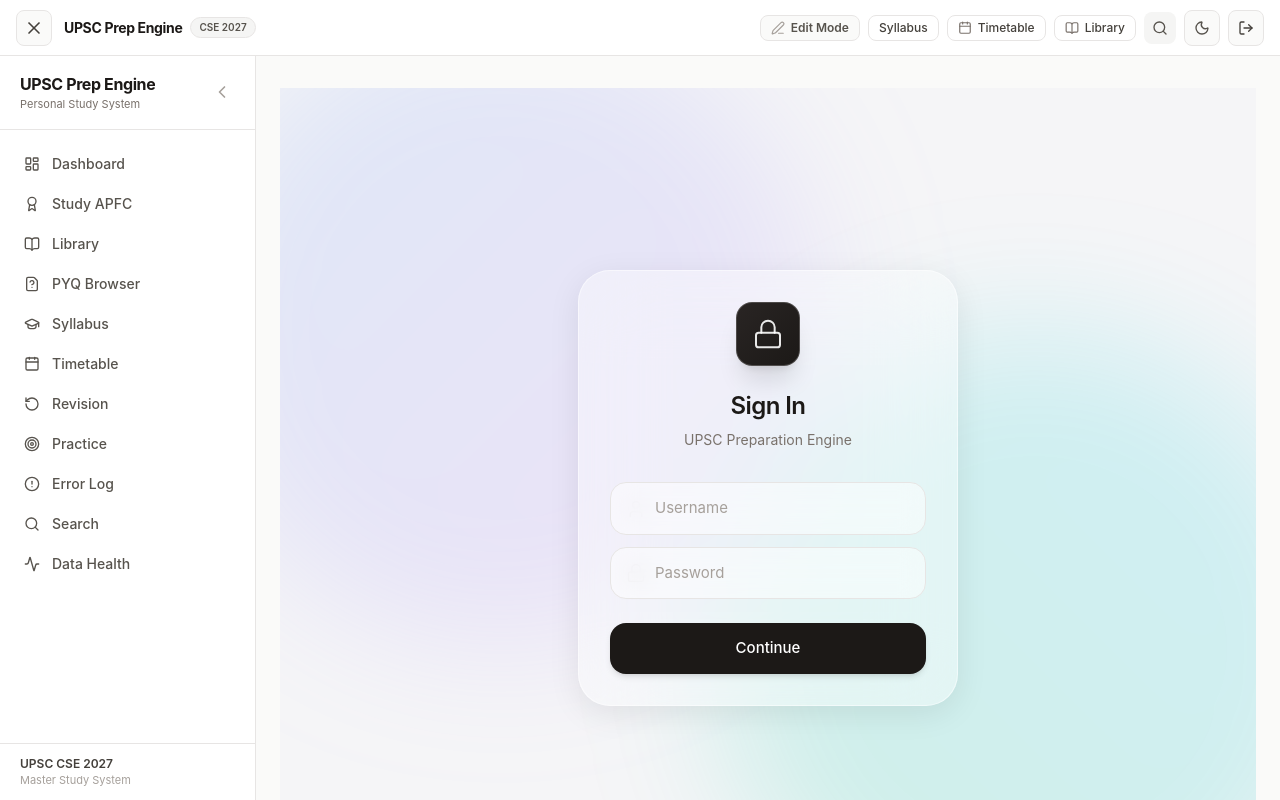
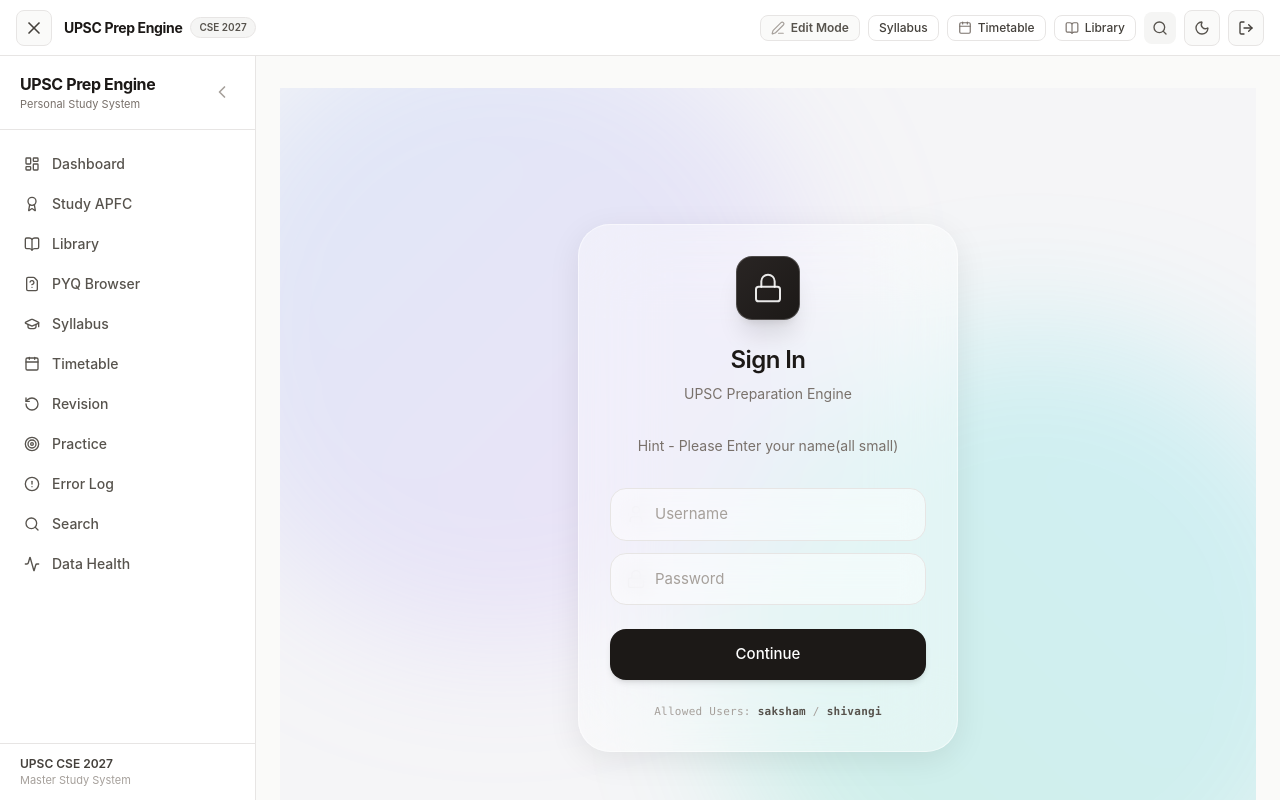
Before and after one commit to sakshampratap8800/upsc-prep-engine, a Next.js app: page /login in a window 1280 px wide. Built offline with nearby package versions, Linux system fonts and the light colour scheme.

Commit message:
style: add allowed users hint to login page

```diff
--- a/src/app/login/page.tsx
+++ b/src/app/login/page.tsx
@@ -60,6 +60,9 @@ export default function LoginPage() {
           <p className="text-sm text-stone-500 dark:text-stone-400 mb-8 text-center px-4">
             UPSC Preparation Engine
           </p>
+          <p className="text-sm text-stone-500 dark:text-stone-400 mb-8 text-center px-4">
+            Hint - Please Enter your name(all small)
+          </p>
 
           <form onSubmit={handleLogin} className="w-full space-y-4">
             <div className="space-y-3">
@@ -115,6 +118,10 @@ export default function LoginPage() {
               )}
             </button>
           </form>
+
+          <p className="mt-6 text-[11px] text-stone-400 dark:text-stone-500 text-center tracking-wide font-mono">
+            Allowed Users: <span className="text-stone-600 dark:text-stone-400 font-semibold">saksham</span> / <span className="text-stone-600 dark:text-stone-400 font-semibold">shivangi</span>
+          </p>
         </div>
       </div>
     </div>
--- a/src/app/page.tsx
+++ b/src/app/page.tsx
@@ -54,7 +54,7 @@ export default async function DashboardPage() {
           <div className="mt-8 grid gap-6 lg:grid-cols-2">
             {/* Today's Study */}
             <div className="rounded-xl border border-stone-200 dark:border-stone-800 bg-white dark:bg-stone-900 p-6 shadow-xs">
-              <h2 className="text-lg font-bold text-stone-900 dark:text-stone-100">Today's Study</h2>
+              <h2 className="text-lg font-bold text-stone-900 dark:text-stone-100">Todays Study</h2>
               {todayTasks.length === 0 ? (
                 <p className="mt-4 text-sm text-stone-500 dark:text-stone-400">No tasks scheduled. Check the timetable.</p>
               ) : (
```
